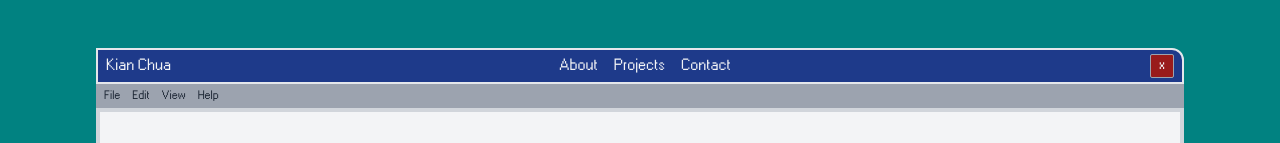
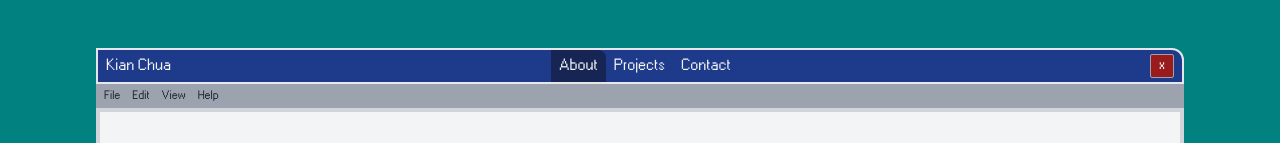
Before and after one commit to kodename-kian/portfolio, a Next.js app: page / in a window 1280 px wide. Shown: the top 143 px of the page. Built offline with nearby package versions, Linux system fonts and the light colour scheme.

Commit message:
added active navigation

```diff
--- a/src/components/Header.tsx
+++ b/src/components/Header.tsx
@@ -2,6 +2,7 @@
 
 import React from "react";
 import Link from "next/link";
+import { usePathname } from 'next/navigation';
 
 interface NavLinkProps {
     href: string,
@@ -9,9 +10,9 @@ interface NavLinkProps {
 }
 
 function NavLink({href, label} : NavLinkProps) {
-    // TODO: active navigation
+    const path = usePathname();
     return (
-        <Link href={href} className="p-1 pl-2 pr-2 hover:bg-blue-950 rounded-tr-lg"> {label} </Link>
+        <Link href={href} className={ (path == href ? "bg-blue-950" : "") + " p-1 pl-2 pr-2 hover:bg-blue-950 rounded-tr-lg"}> {label} </Link>
     );
 }
 
```
